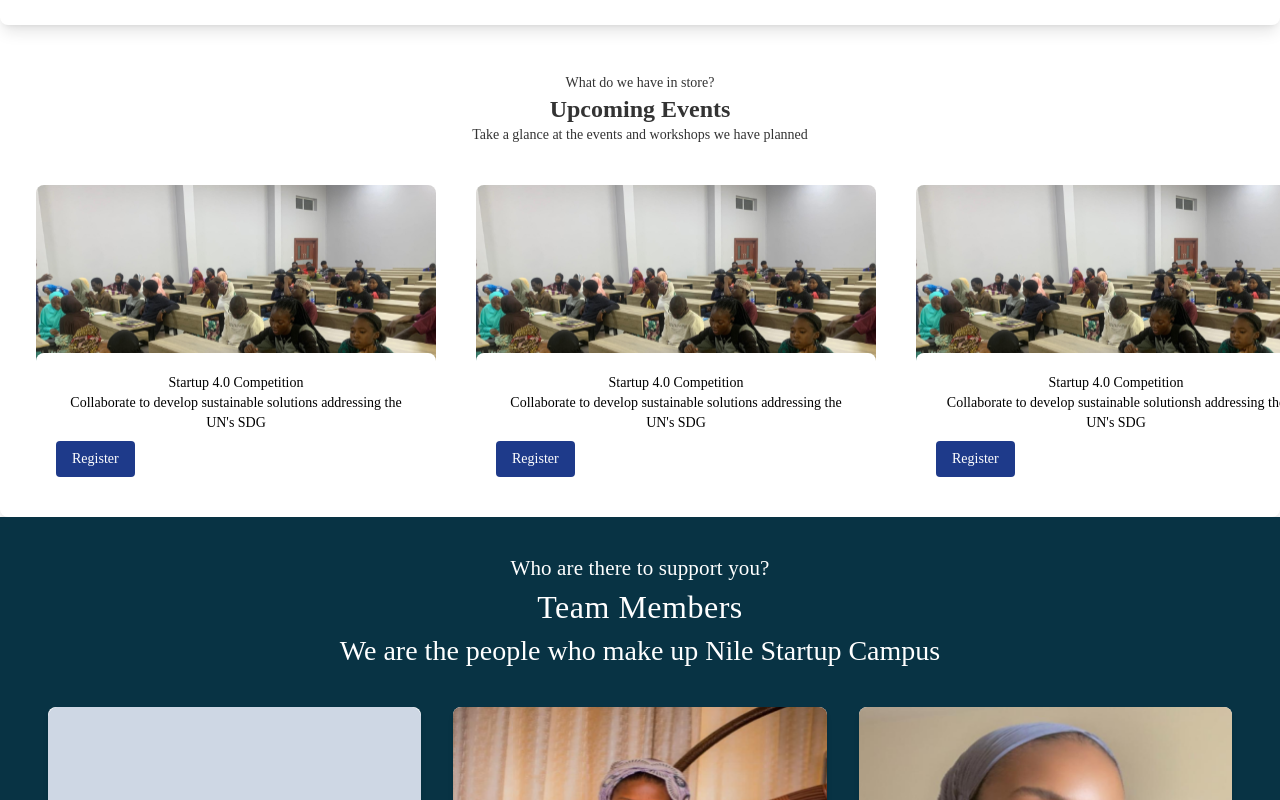
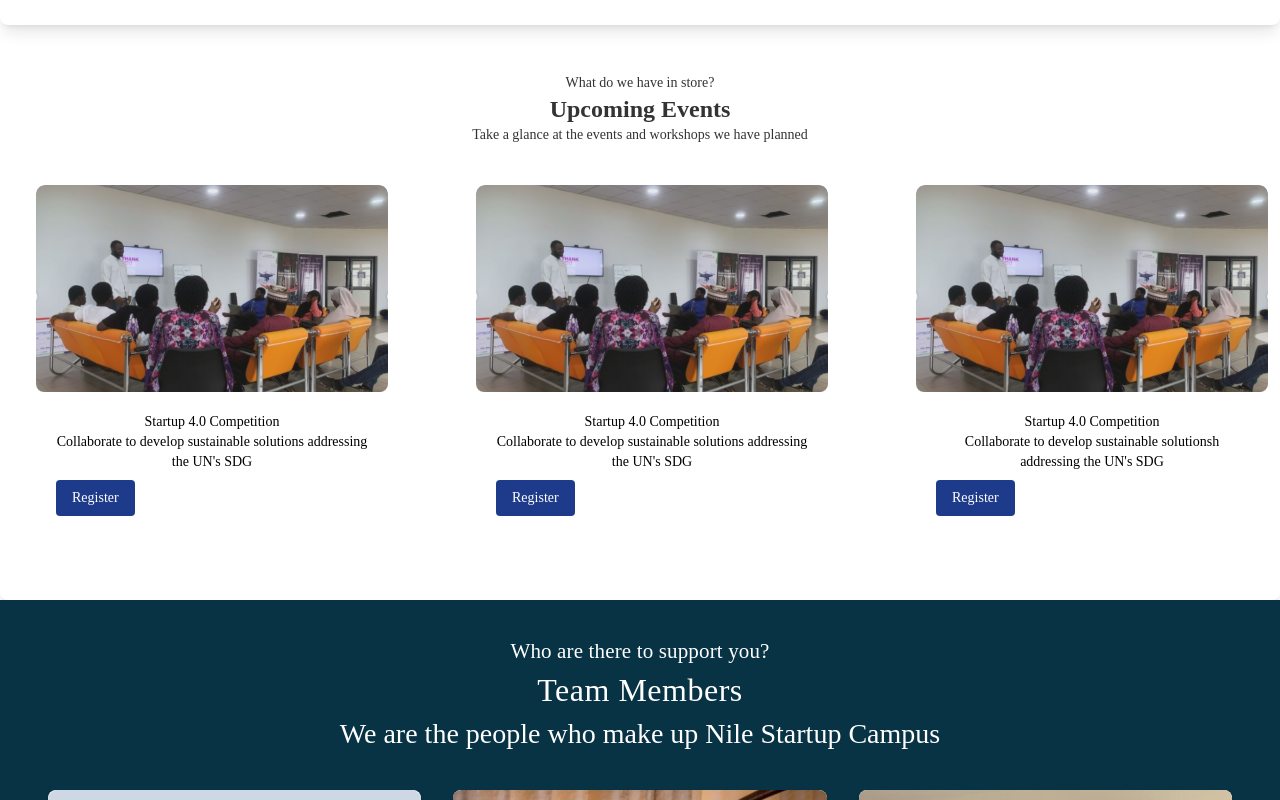
Before and after one commit to SC-web-App/Startup-Campus, a Next.js app: page /Homepage in a window 1280 px wide. Shown: the part 581-1381 px from the top of the page. Built offline with nearby package versions, Linux system fonts and the light colour scheme.

Commit message:
Upcoming events done

```diff
--- a/src/components/globalUpcomingEvents.tsx
+++ b/src/components/globalUpcomingEvents.tsx
@@ -8,11 +8,10 @@ export const GlobalUpcomingEvents = () => {
 
 
         <div className="grid grid-cols-3 items-center gap-10">
-        <div className="relative">
-                    <div className="container relative mr-3 mt-10 ml-9 mb-16 w-500 h-300">
-
-                        <img src="/About-img/AboutPic.svg" alt="2023 Orientation Info Session" className="rounded-lg"/>
-                        <div className="absolute -bottom-11 sm:left-">
+        <div className="">
+                    <div className="mr-3 mt-10 ml-9 mb-16 w-500 h-300">
+                        <div><img src="/UpcomingEvents-img/event1.svg" alt="2023 Orientation Info Session" className="rounded-lg"/></div>
+                        <div className="-bottom-11 sm:left-">
                             <div className="bg-white rounded-lg p-5">
                                 <p className="text-black text-md font-normal text-center">Startup 4.0 Competition<br></br>Collaborate to develop sustainable solutions  addressing the UN's SDG<br></br></p>
                                 <button className="bg-blue-900 text-white px-4 py-2 rounded hover:bg-blue-700 block mt-2">Register</button>
@@ -22,10 +21,10 @@ export const GlobalUpcomingEvents = () => {
                 </div>
 
 
-                <div className="relative">
-                    <div className="container relative mr-3 mt-10 ml-9 mb-16 w-500 h-300">
-                        <img src="/About-img/AboutPic.svg" alt="2023 Orientation Info Session" className="rounded-lg"/>
-                        <div className="absolute -bottom-11 sm:left-">
+                <div className="">
+                    <div className="mr-3 mt-10 ml-9 mb-16 w-500 h-300">
+                        <div><img src="/UpcomingEvents-img/event1.svg" alt="2023 Orientation Info Session" className="rounded-lg"/></div>
+                        <div className=" -bottom-11 sm:left-">
                             <div className="bg-white rounded-lg p-5">
                                 <p className="text-black text-md font-normal text-center">Startup 4.0 Competition<br></br>Collaborate to develop sustainable solutions addressing the UN's SDG<br></br></p>
                                 <button className="bg-blue-900 text-white px-4 py-2 rounded hover:bg-blue-700 block mt-2">Register</button>
@@ -34,10 +33,11 @@ export const GlobalUpcomingEvents = () => {
                     </div>
                 </div>
 
-                <div className="relative">
-                    <div className="container relative mr-3 mt-10 ml-9 mb-16 w-500 h-300">
-                        <img src="/About-img/AboutPic.svg" alt="2023 Orientation Info Session" className="rounded-lg"/>
-                        <div className="absolute -bottom-11 sm:left-">
+                <div className="">
+                    <div className="mr-3 mt-10 ml-9 mb-16 w-500 h-300">
+                        <div><img src="/UpcomingEvents-img/event1.svg" alt="2023 Orientation Info Session" className="rounded-lg"/></div>
+
+                        <div className="-bottom-11 sm:left-">
                             <div className="bg-white rounded-lg p-5">
                                 <p className="text-black text-md font-normal text-center">Startup 4.0 Competition<br></br>Collaborate to develop sustainable solutionsh addressing the UN's SDG<br></br></p>
                                 <button className="bg-blue-900 text-white px-4 py-2 rounded hover:bg-blue-700 block mt-2">Register</button>
--- a/src/components/upcomingEvents.tsx
+++ b/src/components/upcomingEvents.tsx
@@ -8,11 +8,10 @@ export const UpcomingEvents = () => {
 
 
         <div className="grid grid-cols-3 items-center gap-10">
-        <div className="relative">
-                    <div className="container relative mr-3 mt-10 ml-9 mb-16 w-500 h-300">
-
-                        <img src="/About-img/AboutPic.svg" alt="2023 Orientation Info Session" className="rounded-lg"/>
-                        <div className="absolute -bottom-11 sm:left-">
+        <div className="">
+                    <div className="mr-3 mt-10 ml-9 mb-16 w-500 h-300">
+                        <div><img src="/UpcomingEvents-img/event1.svg" alt="2023 Orientation Info Session" className="rounded-lg"/></div>
+                        <div className="-bottom-11 sm:left-">
                             <div className="bg-white rounded-lg p-5">
                                 <p className="text-black text-md font-normal text-center">Startup 4.0 Competition<br></br>Collaborate to develop sustainable solutions  addressing the UN's SDG<br></br></p>
                                 <button className="bg-blue-900 text-white px-4 py-2 rounded hover:bg-blue-700 block mt-2">Register</button>
@@ -22,10 +21,10 @@ export const UpcomingEvents = () => {
                 </div>
 
 
-                <div className="relative">
-                    <div className="container relative mr-3 mt-10 ml-9 mb-16 w-500 h-300">
-                        <img src="/About-img/AboutPic.svg" alt="2023 Orientation Info Session" className="rounded-lg"/>
-                        <div className="absolute -bottom-11 sm:left-">
+                <div className="">
+                    <div className="mr-3 mt-10 ml-9 mb-16 w-500 h-300">
+                        <div><img src="/UpcomingEvents-img/event1.svg" alt="2023 Orientation Info Session" className="rounded-lg"/></div>
+                        <div className=" -bottom-11 sm:left-">
                             <div className="bg-white rounded-lg p-5">
                                 <p className="text-black text-md font-normal text-center">Startup 4.0 Competition<br></br>Collaborate to develop sustainable solutions addressing the UN's SDG<br></br></p>
                                 <button className="bg-blue-900 text-white px-4 py-2 rounded hover:bg-blue-700 block mt-2">Register</button>
@@ -34,10 +33,11 @@ export const UpcomingEvents = () => {
                     </div>
                 </div>
 
-                <div className="relative">
-                    <div className="container relative mr-3 mt-10 ml-9 mb-16 w-500 h-300">
-                        <img src="/About-img/AboutPic.svg" alt="2023 Orientation Info Session" className="rounded-lg"/>
-                        <div className="absolute -bottom-11 sm:left-">
+                <div className="">
+                    <div className="mr-3 mt-10 ml-9 mb-16 w-500 h-300">
+                        <div><img src="/UpcomingEvents-img/event1.svg" alt="2023 Orientation Info Session" className="rounded-lg"/></div>
+
+                        <div className="-bottom-11 sm:left-">
                             <div className="bg-white rounded-lg p-5">
                                 <p className="text-black text-md font-normal text-center">Startup 4.0 Competition<br></br>Collaborate to develop sustainable solutionsh addressing the UN's SDG<br></br></p>
                                 <button className="bg-blue-900 text-white px-4 py-2 rounded hover:bg-blue-700 block mt-2">Register</button>
@@ -52,7 +52,5 @@ export const UpcomingEvents = () => {
 
         </div>
         </div>
-
-
     )
 }
```
Also changed, not shown: public/UpcomingEvents-img/event1.svg (added).
